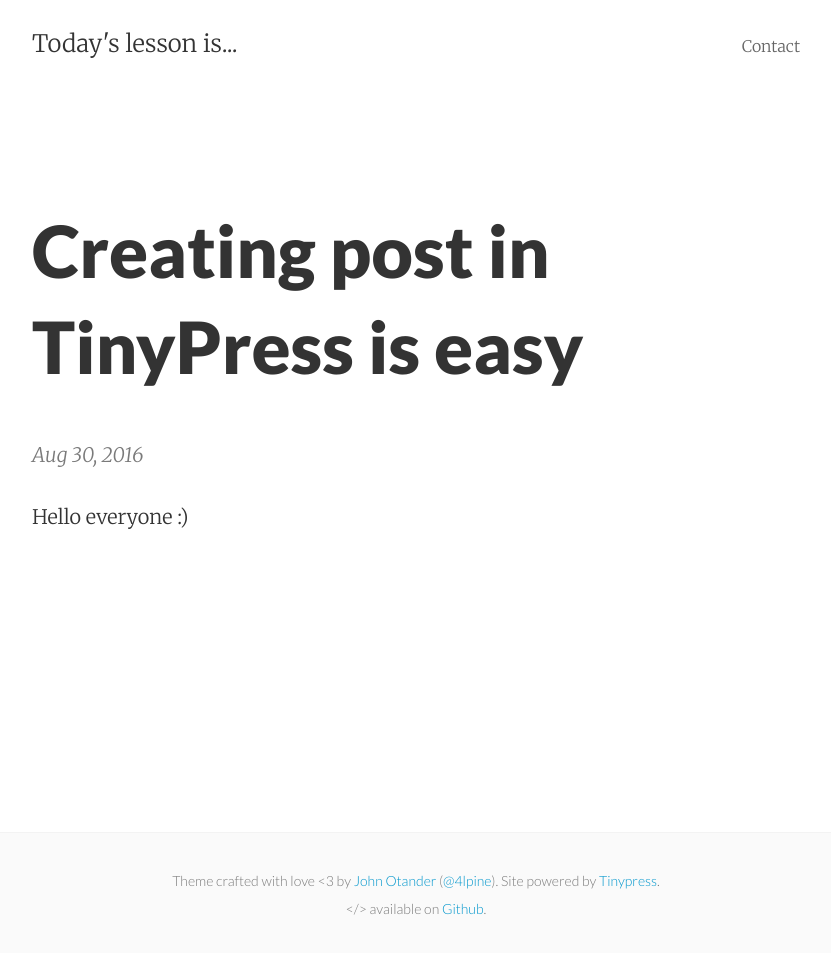
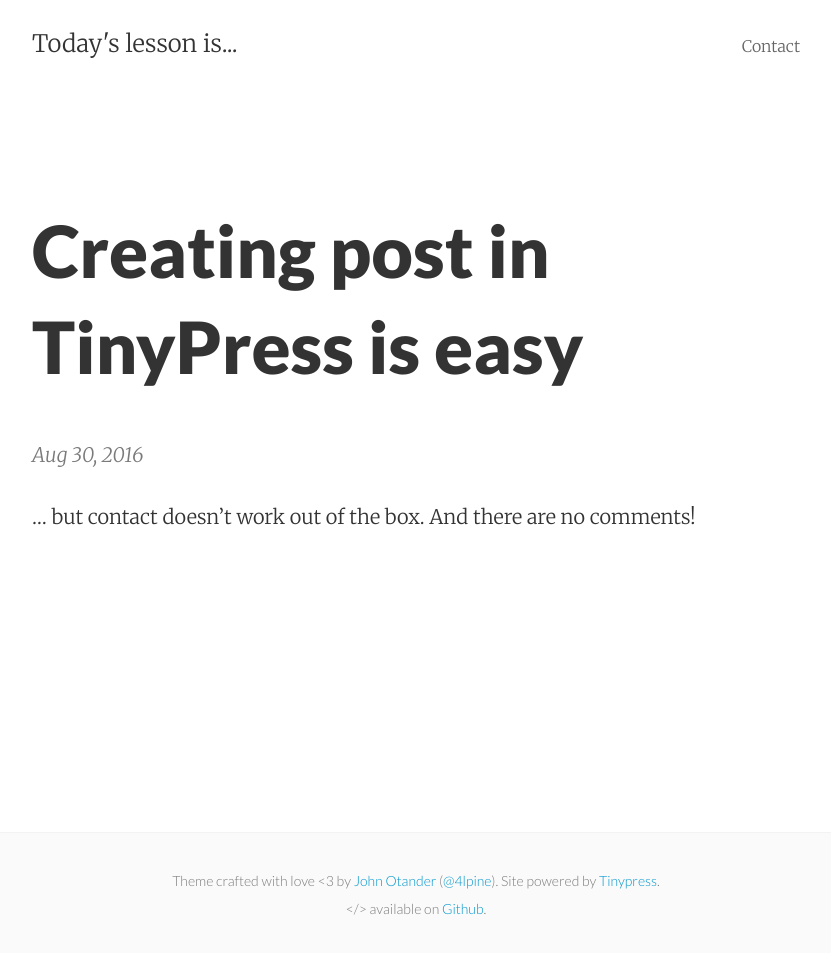
Before and after one commit to marta-tatiana/marta-tatiana.github.io, a Jekyll site: the page built from _posts/2016-08-30-creating-post-in-tinypress-is-easy.markdown, in a window 1280 px wide. Shown: the whole page, without its empty margins (224-1055 px from the left). Built offline with Jekyll 4.4.1, drawn with Linux system fonts in a browser that asks for light colours.

Commit message:
Post update: Creating post in TinyPress is easy

```diff
--- a/_posts/2016-08-30-creating-post-in-tinypress-is-easy.markdown
+++ b/_posts/2016-08-30-creating-post-in-tinypress-is-easy.markdown
@@ -3,4 +3,5 @@ published: true
 title: Creating post in TinyPress is easy
 layout: post
 ---
-Hello everyone :)
+... but contact doesn't work out of the box.
+And there are no comments!
```
